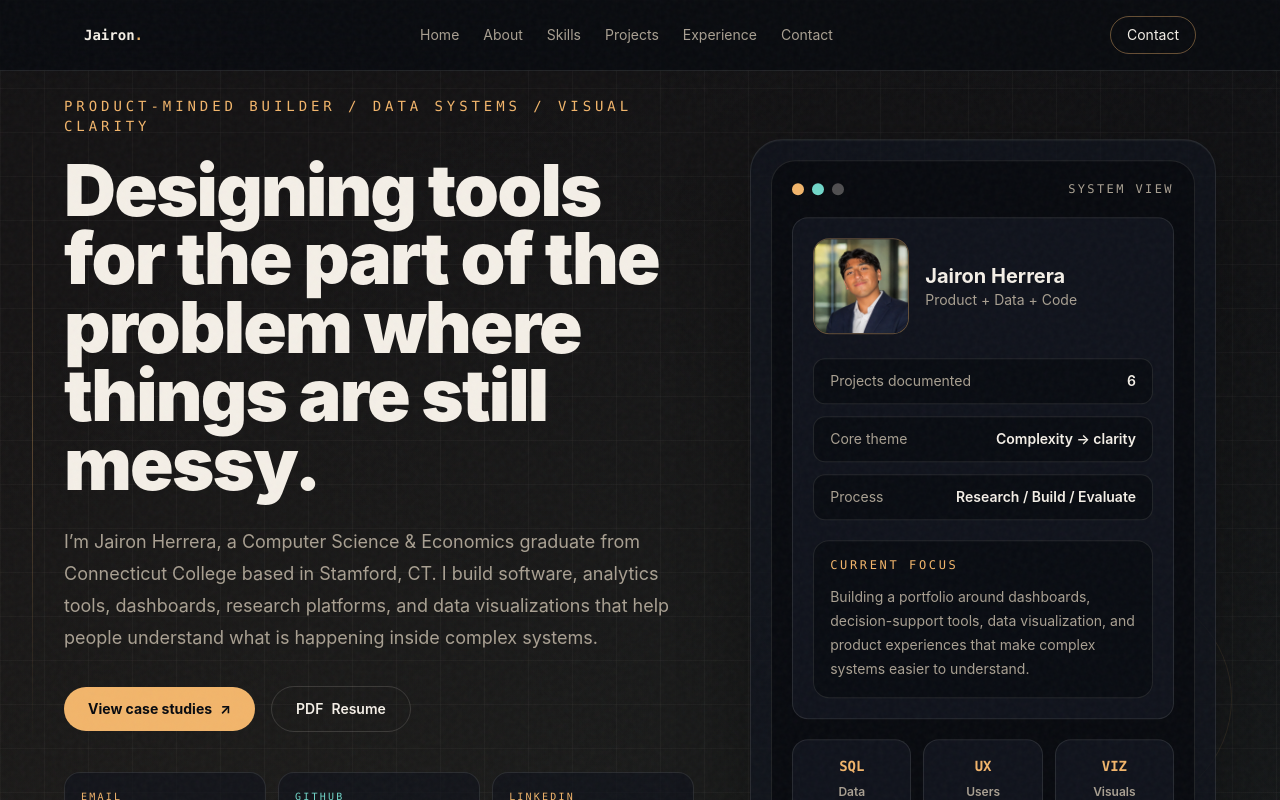
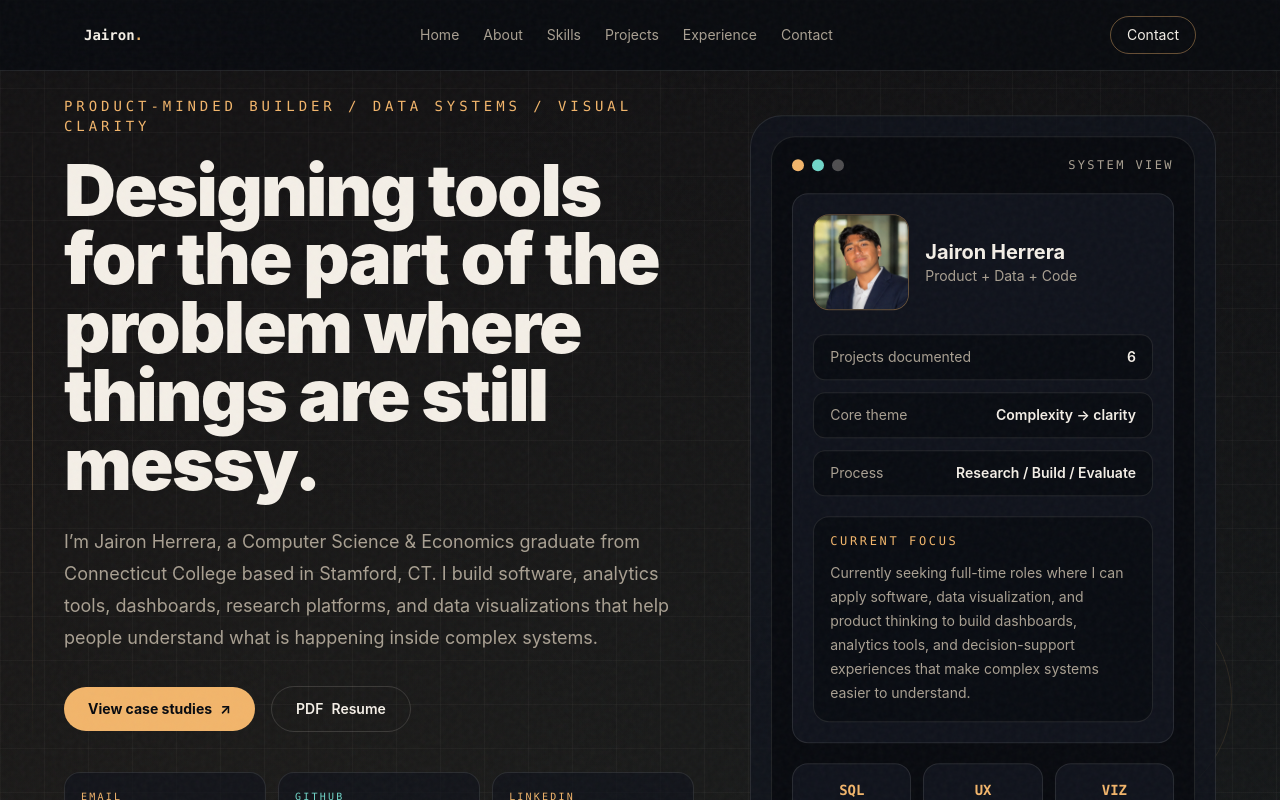
Before and after one commit to jherrera3131/Jairon-Portfolio, a React (Vite) app: page / in a window 1280 px wide. Shown: the top 800 px of the page. Built offline with nearby package versions, Linux system fonts and the light colour scheme.

Commit message:
Update current focus job search copy

```diff
--- a/src/components/Hero.jsx
+++ b/src/components/Hero.jsx
@@ -113,7 +113,7 @@ export default function Hero() {
         </Reveal>
 
         <Reveal className="float-slow">
-          <div className="card-glow rounded-[2rem] border border-[#f4efe7]/10 bg-[#10131c]/80 p-5">
+          <div className="card-glow soft-pulse rounded-[2rem] border border-[#f4efe7]/10 bg-[#10131c]/80 p-5">
             <div className="rounded-[1.5rem] border border-[#f4efe7]/10 bg-[#080a0f] p-5">
               <div className="mb-5 flex items-center justify-between">
                 <div className="flex items-center gap-2">
@@ -158,9 +158,7 @@ export default function Hero() {
                   </p>
 
                   <p className="text-sm leading-6 text-[#a9a092]">
-                    Building a portfolio around dashboards, decision-support
-                    tools, data visualization, and product experiences that make
-                    complex systems easier to understand.
+                  Currently seeking full-time roles where I can apply software, data visualization, and product thinking to build dashboards, analytics tools, and decision-support experiences that make complex systems easier to understand.
                   </p>
                 </div>
               </div>
```
